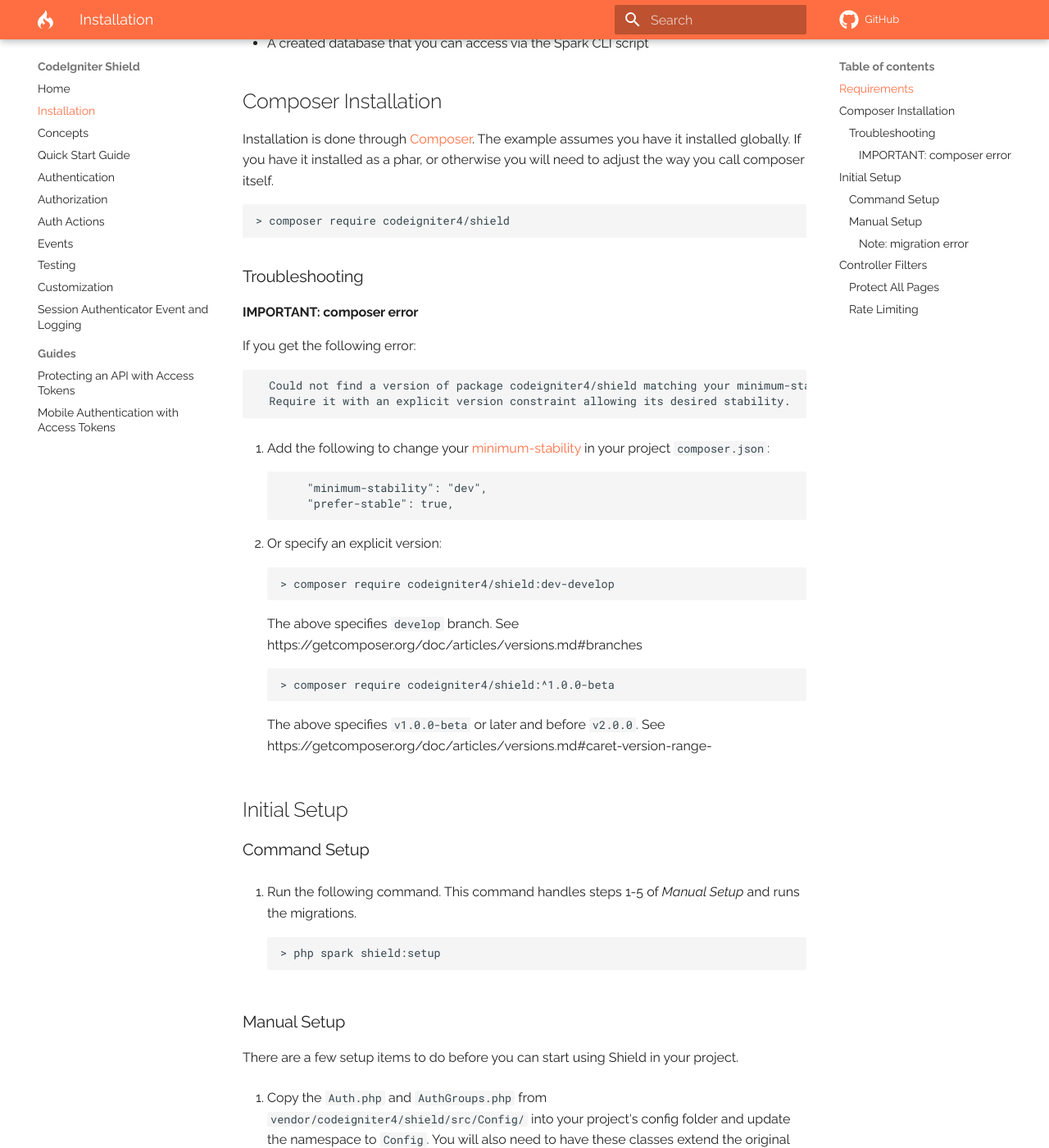
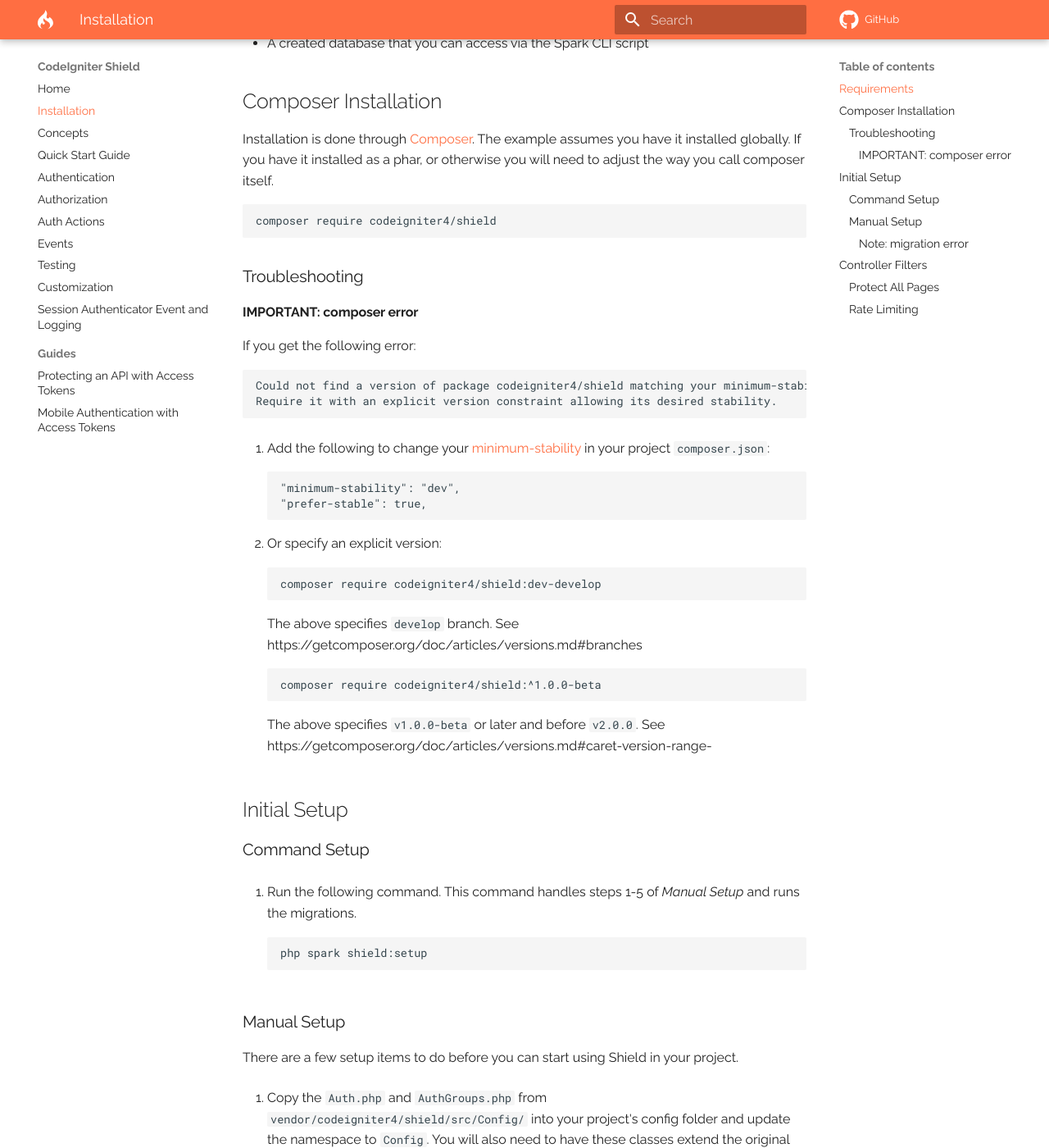
Before and after one commit to codeigniter4/shield, an MkDocs documentation site: the page built from docs/install.md, in a window 1280 px wide and 1400 px high, scrolled down 760 px. Shown: the whole window at 82% size. Built offline with MkDocs 1.6.1 and Material for MkDocs 9.7.7, drawn with Linux system fonts in a browser that asks for light colours; comment, search, counter and statistics services are not loaded; a style sheet for code colours, icons or effects is not loaded; some of the changed text lies outside the part shown.

Commit message:
docs: fix code block languages

````diff
--- a/docs/install.md
+++ b/docs/install.md
@@ -25,8 +25,8 @@ These instructions assume that you have already [installed the CodeIgniter 4 app
 Installation is done through [Composer](https://getcomposer.org). The example assumes you have it installed globally.
 If you have it installed as a phar, or otherwise you will need to adjust the way you call composer itself.
 
-```
-> composer require codeigniter4/shield
+```console
+composer require codeigniter4/shield
 ```
 
 ### Troubleshooting
@@ -35,29 +35,29 @@ If you have it installed as a phar, or otherwise you will need to adjust the way
 
 If you get the following error:
 
-```
-  Could not find a version of package codeigniter4/shield matching your minimum-stability (stable).
-  Require it with an explicit version constraint allowing its desired stability.
+```console
+Could not find a version of package codeigniter4/shield matching your minimum-stability (stable).
+Require it with an explicit version constraint allowing its desired stability.
 ```
 
 1. Add the following to change your [minimum-stability](https://getcomposer.org/doc/articles/versions.md#minimum-stability) in your project `composer.json`:
 
     ```json
-        "minimum-stability": "dev",
-        "prefer-stable": true,
+    "minimum-stability": "dev",
+    "prefer-stable": true,
     ```
 
 2. Or specify an explicit version:
 
     ```console
-    > composer require codeigniter4/shield:dev-develop
+    composer require codeigniter4/shield:dev-develop
     ```
 
     The above specifies `develop` branch.
     See https://getcomposer.org/doc/articles/versions.md#branches
 
     ```console
-    > composer require codeigniter4/shield:^1.0.0-beta
+    composer require codeigniter4/shield:^1.0.0-beta
     ```
 
     The above specifies `v1.0.0-beta` or later and before `v2.0.0`.
@@ -70,7 +70,7 @@ If you get the following error:
 1. Run the following command. This command handles steps 1-5 of *Manual Setup* and runs the migrations.
 
     ```console
-    > php spark shield:setup
+    php spark shield:setup
     ```
 
 ### Manual Setup
@@ -120,7 +120,7 @@ your project.
 5. **Migration** Run the migrations.
 
     ```console
-    > php spark migrate --all
+    php spark migrate --all
     ```
 
     #### Note: migration error
````
